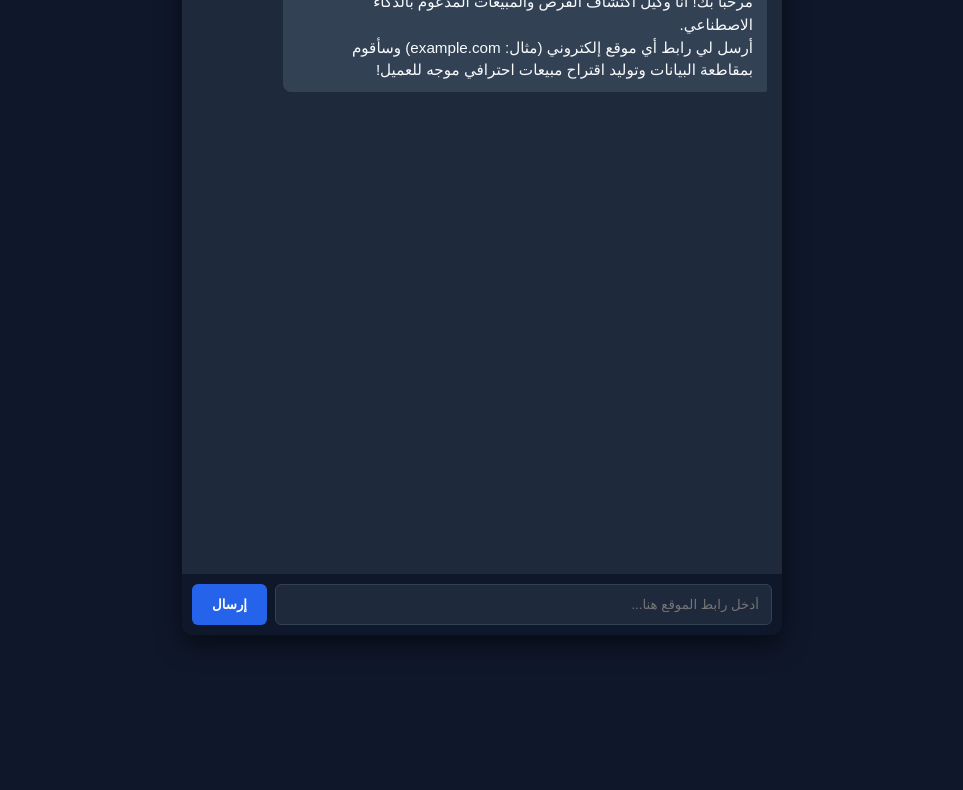
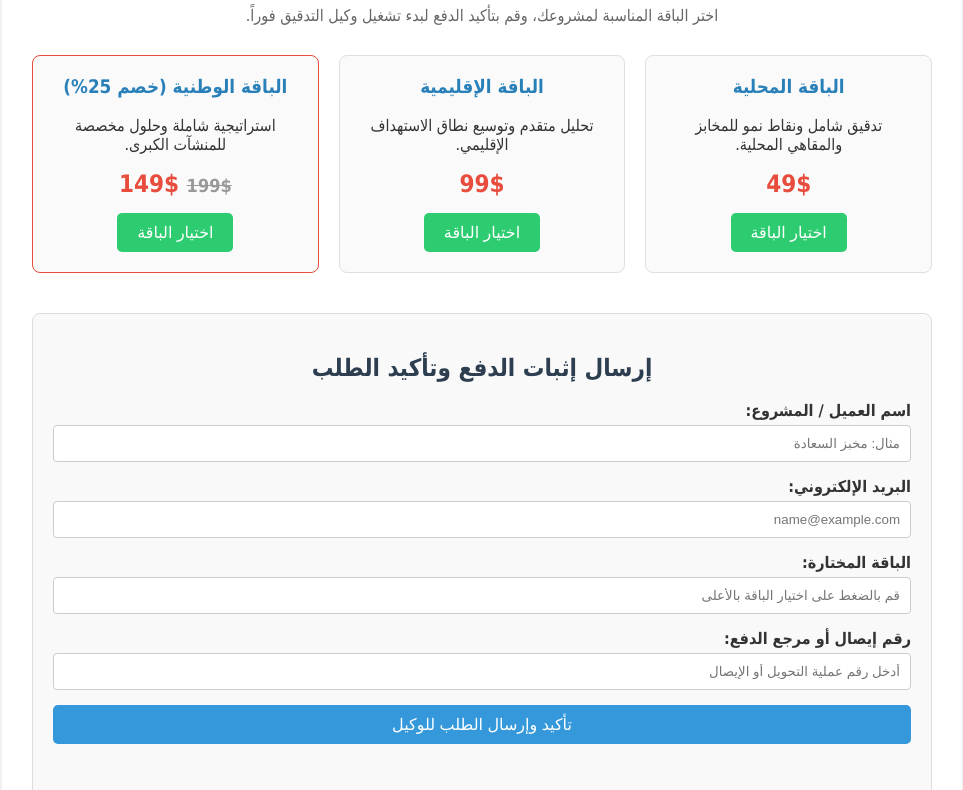
Before and after one commit to jihadmmouhammad-ship-it/agent-site, a website: page index.html in a window 1280 px wide. Shown: the part 125-915 px from the top of the page, without its empty margins (158-1121 px from the left). Before the commit the page ends 800 px from the top, so only its background shows below. Drawn offline with Linux system fonts and the light colour scheme.

Commit message:
Update index.html

```diff
--- a/index.html
+++ b/index.html
@@ -3,93 +3,199 @@
 <head>
     <meta charset="UTF-8">
     <meta name="viewport" content="width=device-width, initial-scale=1.0">
-    <title>Opportunity Discovery Agent - وكيل اكتشاف الفرص</title>
+    <title>وكيل استكشاف الفرص | Opportunity Discovery Agent</title>
     <style>
-        * { box-sizing: border-box; margin: 0; padding: 0; font-family: sans-serif; }
-        body { background-color: #0f172a; color: #f8fafc; display: flex; justify-content: center; align-items: center; min-height: 100vh; padding: 10px; }
-        .chat-container { width: 100%; max-width: 600px; background: #1e293b; border-radius: 12px; display: flex; flex-direction: column; height: 90vh; box-shadow: 0 10px 25px rgba(0,0,0,0.5); overflow: hidden; }
-        .chat-header { background: #2563eb; padding: 15px; text-align: center; font-weight: bold; font-size: 1.1rem; }
-        .chat-box { flex: 1; padding: 15px; overflow-y: auto; display: flex; flex-direction: column; gap: 10px; }
-        .message { padding: 10px 14px; border-radius: 8px; max-width: 85%; line-height: 1.5; font-size: 0.95rem; white-space: pre-wrap; }
-        .user-message { background: #2563eb; color: #fff; align-self: flex-end; border-bottom-left-radius: 2px; }
-        .agent-message { background: #334155; color: #f8fafc; align-self: flex-start; border-bottom-right-radius: 2px; }
-        .input-box { display: flex; padding: 10px; background: #0f172a; gap: 8px; }
-        input { flex: 1; padding: 12px; border: 1px solid #334155; border-radius: 6px; background: #1e293b; color: #fff; outline: none; }
-        button { padding: 12px 20px; background: #2563eb; color: #fff; border: none; border-radius: 6px; font-weight: bold; cursor: pointer; }
-        button:hover { background: #1d4ed8; }
+        body {
+            font-family: Tahoma, Arial, sans-serif;
+            background-color: #f4f7f6;
+            color: #333;
+            margin: 0;
+            padding: 20px;
+            direction: rtl;
+            text-align: right;
+        }
+        .container {
+            max-width: 900px;
+            margin: 0 auto;
+            background: #fff;
+            padding: 30px;
+            border-radius: 12px;
+            box-shadow: 0 4px 15px rgba(0,0,0,0.05);
+        }
+        h1, h2 {
+            color: #2c3e50;
+            text-align: center;
+        }
+        .pricing-grid {
+            display: grid;
+            grid-template-columns: repeat(auto-fit, minmax(250px, 1fr));
+            gap: 20px;
+            margin-top: 30px;
+            margin-bottom: 40px;
+        }
+        .card {
+            border: 1px solid #e0e0e0;
+            border-radius: 8px;
+            padding: 20px;
+            text-align: center;
+            background: #fafafa;
+            transition: transform 0.2s;
+        }
+        .card:hover {
+            transform: translateY(-5px);
+            border-color: #3498db;
+        }
+        .card h3 {
+            margin-top: 0;
+            color: #2980b9;
+        }
+        .price {
+            font-size: 24px;
+            font-weight: bold;
+            color: #e74c3c;
+            margin: 15px 0;
+        }
+        button {
+            background-color: #2ecc71;
+            color: white;
+            border: none;
+            padding: 10px 20px;
+            border-radius: 5px;
+            cursor: pointer;
+            font-size: 16px;
+        }
+        button:hover {
+            background-color: #27ae60;
+        }
+        .form-section {
+            background: #f9f9f9;
+            padding: 20px;
+            border-radius: 8px;
+            border: 1px solid #ddd;
+        }
+        .form-group {
+            margin-bottom: 15px;
+        }
+        label {
+            display: block;
+            margin-bottom: 5px;
+            font-weight: bold;
+        }
+        input, select {
+            width: 100%;
+            padding: 10px;
+            box-sizing: border-box;
+            border: 1px solid #ccc;
+            border-radius: 4px;
+        }
+        #responseMessage {
+            margin-top: 15px;
+            padding: 10px;
+            text-align: center;
+            font-weight: bold;
+            border-radius: 4px;
+        }
     </style>
 </head>
 <body>
 
-<div class="chat-container">
-    <div class="chat-header">
-        🤖 Opportunity Discovery Agent v1.0
+<div class="container">
+    <h1>وكيل استكشاف الفرص</h1>
+    <p style="text-align: center; color: #666;">اختر الباقة المناسبة لمشروعك، وقم بتأكيد الدفع لبدء تشغيل وكيل التدقيق فوراً.</p>
+
+    <!-- شبكة الباقات والأسعار -->
+    <div class="pricing-grid">
+        <div class="card">
+            <h3>الباقة المحلية</h3>
+            <p>تدقيق شامل ونقاط نمو للمخابز والمقاهي المحلية.</p>
+            <div class="price">49$</div>
+            <button onclick="selectPlan('الباقة المحلية - 49$')">اختيار الباقة</button>
         </div>
-    <div class="chat-box" id="chatBox">
-        <div class="message agent-message">مرحباً بك! أنا وكيل اكتشاف الفرص والمبيعات المدعوم بالذكاء الاصطناعي.
-أرسل لي رابط أي موقع إلكتروني (مثال: example.com) وسأقوم بمقاطعة البيانات وتوليد اقتراح مبيعات احترافي موجه للعميل!</div>
+        <div class="card">
+            <h3>الباقة الإقليمية</h3>
+            <p>تحليل متقدم وتوسيع نطاق الاستهداف الإقليمي.</p>
+            <div class="price">99$</div>
+            <button onclick="selectPlan('الباقة الإقليمية - 99$')">اختيار الباقة</button>
         </div>
-    <div class="input-box">
-        <input type="text" id="userInput" placeholder="أدخل رابط الموقع هنا...">
-        <button id="sendBtn">إرسال</button>
+        <div class="card" style="border-color: #e74c3c;">
+            <h3>الباقة الوطنية (خصم 25%)</h3>
+            <p>استراتيجية شاملة وحلول مخصصة للمنشآت الكبرى.</p>
+            <div class="price"><span style="text-decoration: line-through; color: #999; font-size: 18px;">199$</span> 149$</div>
+            <button onclick="selectPlan('الباقة الوطنية - 149$')">اختيار الباقة</button>
+        </div>
+    </div>
+
+    <!-- نموذج تقديم الطلب والدفع -->
+    <div class="form-section">
+        <h2>إرسال إثبات الدفع وتأكيد الطلب</h2>
+        <form id="orderForm">
+            <div class="form-group">
+                <label for="customerName">اسم العميل / المشروع:</label>
+                <input type="text" id="customerName" required placeholder="مثال: مخبز السعادة">
+            </div>
+            <div class="form-group">
+                <label for="customerEmail">البريد الإلكتروني:</label>
+                <input type="email" id="customerEmail" required placeholder="name@example.com">
+            </div>
+            <div class="form-group">
+                <label for="planName">الباقة المختارة:</label>
+                <input type="text" id="planName" readonly placeholder="قم بالضغط على اختيار الباقة بالأعلى">
+            </div>
+            <div class="form-group">
+                <label for="paymentReceiptRef">رقم إيصال أو مرجع الدفع:</label>
+                <input type="text" id="paymentReceiptRef" required placeholder="أدخل رقم عملية التحويل أو الإيصال">
+            </div>
+            <button type="submit" style="width: 100%; background-color: #3498db;">تأكيد وإرسال الطلب للوكيل</button>
+        </form>
+        <div id="responseMessage"></div>
     </div>
 </div>
 
 <script>
-    const inputField = document.getElementById('userInput');
-    const sendBtn = document.getElementById('sendBtn');
+    function selectPlan(plan) {
+        document.getElementById('planName').value = plan;
+        window.scrollTo({ top: document.body.scrollHeight, behavior: 'smooth' });
+    }
 
-    sendBtn.addEventListener('click', sendMessage);
-    inputField.addEventListener('keypress', function(e) {
-        if (e.key === 'Enter') sendMessage();
+    document.getElementById('orderForm').addEventListener('submit', async function(e) {
+        e.preventDefault();
+
+        const customerName = document.getElementById('customerName').value;
+        const customerEmail = document.getElementById('customerEmail',).value;
+        const planName = document.getElementById('planName').value;
+        const paymentReceiptRef = document.getElementById('paymentReceiptRef').value;
+        const msgDiv = document.getElementById('responseMessage');
+
+        if (!planName) {
+            alert('الرجاء اختيار باقة أولاً من الأعلى.');
+            return;
+        }
+
+        msgDiv.style.color = '#333';
+        msgDiv.textContent = 'جاري إرسال الطلب...';
+
+        try {
+            const response = await fetch('/api/create-order', {
+                method: 'POST',
+                headers: { 'Content-Type': 'application/json' },
+                body: JSON.stringify({ customerName, customerEmail, planName, paymentReceiptRef })
             });
 
-    async function sendMessage() {
-        const message = inputField.value.trim();
-        if (!message) return;
+            const data = await response.json();
 
-        appendMessage(message, 'user-message');
-        inputField.value = '';
-
-        const isUrl = message.includes('.') && !message.includes(' ');
-
-        if (isUrl) {
-            appendMessage('🔍 جاري فحص الموقع واستخراج البيانات وصياغة التوصية عبر الذكاء الاصطناعي...', 'agent-message');
-            try {
-                const res = await fetch(`/api/scan?url=${encodeURIComponent(message)}`);
-                const data = await res.json();
-
-                if (data.error) {
-                    appendMessage(`❌ خطأ: ${data.error}`, 'agent-message');
+            if (data.success) {
+                msgDiv.style.color = 'green';
+                msgDiv.textContent = data.message + ' (رقم الطلب: ' + data.orderId + ')';
+                document.getElementById('orderForm').reset();
             } else {
-                    let report = `📊 تقرير فحص الفرصة:
-• الرابط: ${data.url}
-• العنوان: ${data.title}
-• زمن التحميل: ${data.loadTimeSeconds}
-• البريد الإلكتروني: ${data.emails.length > 0 ? data.emails.join(', ') : 'غير متوفر'}
-• الهواتف: ${data.phones.length > 0 ? data.phones.join(', ') : 'غير متوفر'}
-
-💡 خطابات المبيعات المقترحة (Gemini AI):
-${data.salesPitch}`;
-
-                    appendMessage(report, 'agent-message');
+                msgDiv.style.color = 'red';
+                msgDiv.textContent = 'حدث خطأ: ' + (data.message || 'يرجى المحاولة لاحقاً');
             }
         } catch (err) {
-                appendMessage('❌ تعذر الاتصال بالسيرفر لفحص الموقع.', 'agent-message');
+            msgDiv.style.color = 'red';
+            msgDiv.textContent = 'فشل الاتصال بالخادم. تأكد من عمل السيرفر.';
         }
-        } else {
-            appendMessage('يرجى كتابة رابط موقع صريح (مثل: google.com) لتنفيذ عملية الفحص.', 'agent-message');
-        }
-    }
-
-    function appendMessage(text, className) {
-        const chatBox = document.getElementById('chatBox');
-        const msgDiv = document.createElement('div');
-        msgDiv.className = `message ${className}`;
-        msgDiv.innerText = text;
-        chatBox.appendChild(msgDiv);
-        chatBox.scrollTop = chatBox.scrollHeight;
-    }
+    });
 </script>
 
 </body>
```
Lines whose indentation alone changed are shown as unchanged.
